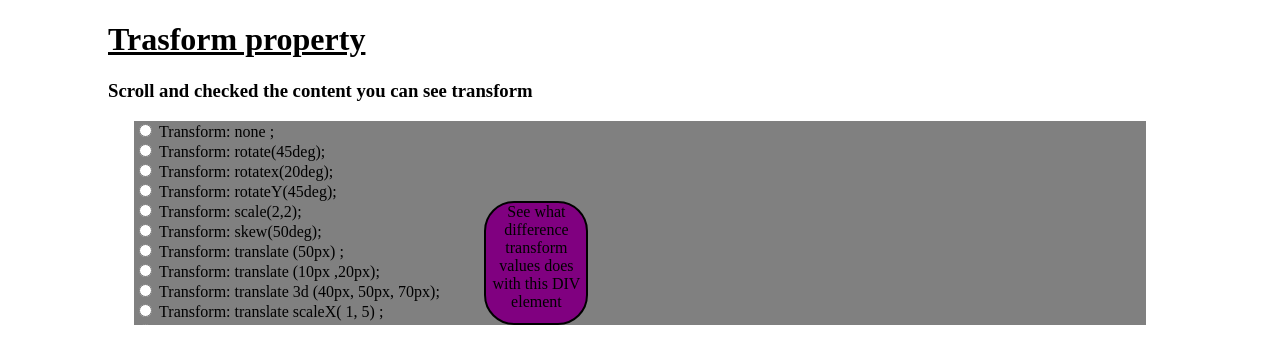
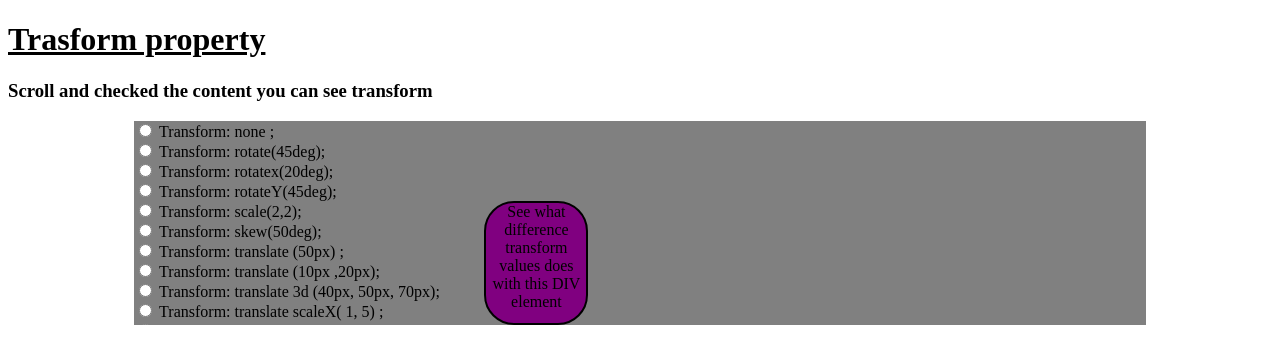
Before and after one commit to Bhavani310702/CSS-DAY-14-TRANSFORM, a plain HTML site: page index.html in a window 1280 px wide. Drawn offline with Linux system fonts and the light colour scheme.

Commit message:
Update index.html

```diff
--- a/index.html
+++ b/index.html
@@ -7,8 +7,8 @@
     <link rel="stylesheet" href="./14index.css">
 </head>
 <body>
-  <h1  style="margin-left:100px ;"><u>Trasform property</u></h1>
-  <h3  style="margin-left:100px ;">Scroll  and checked the content you can see transform</h3>
+  <h1><u>Trasform property</u></h1>
+  <h3>Scroll  and checked the content you can see transform</h3>
   <div class="main">
     <input type="radio" id="transform" name="ramya">  Transform: none ;
     <br>
```
